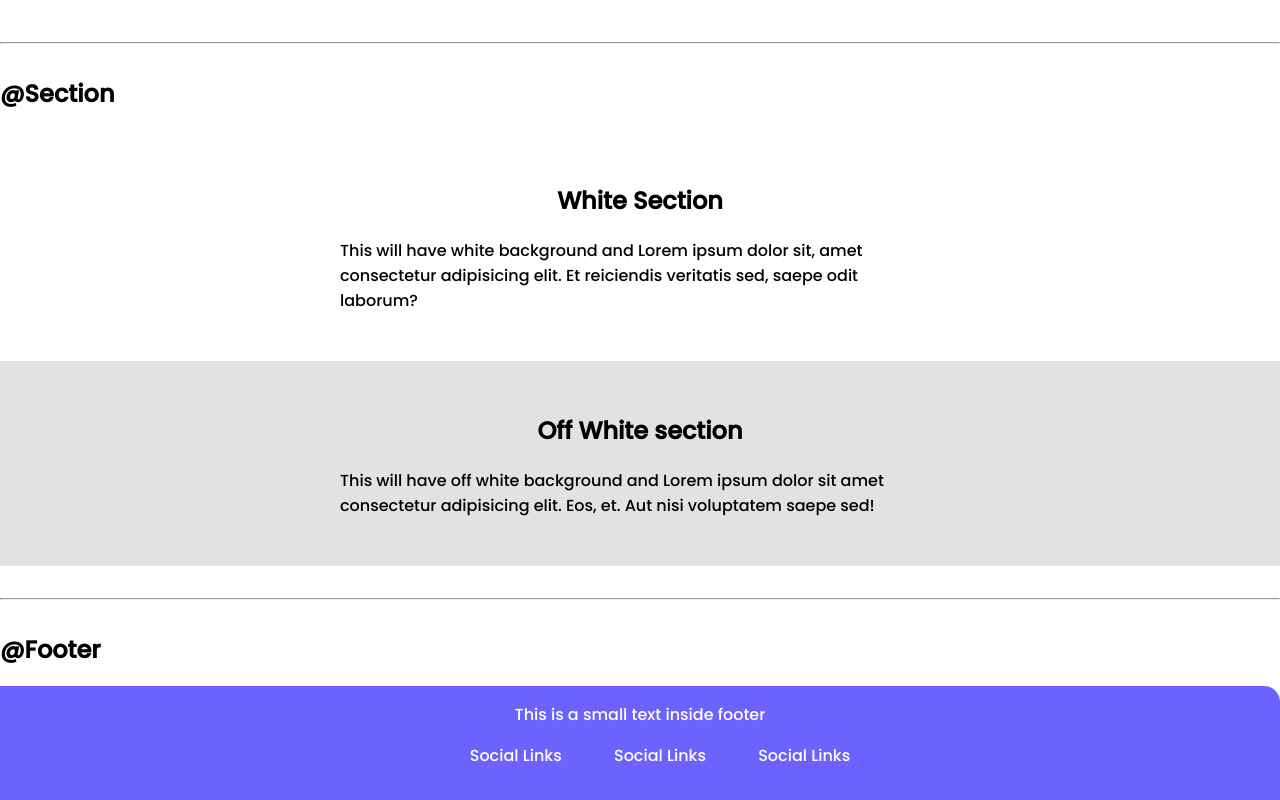
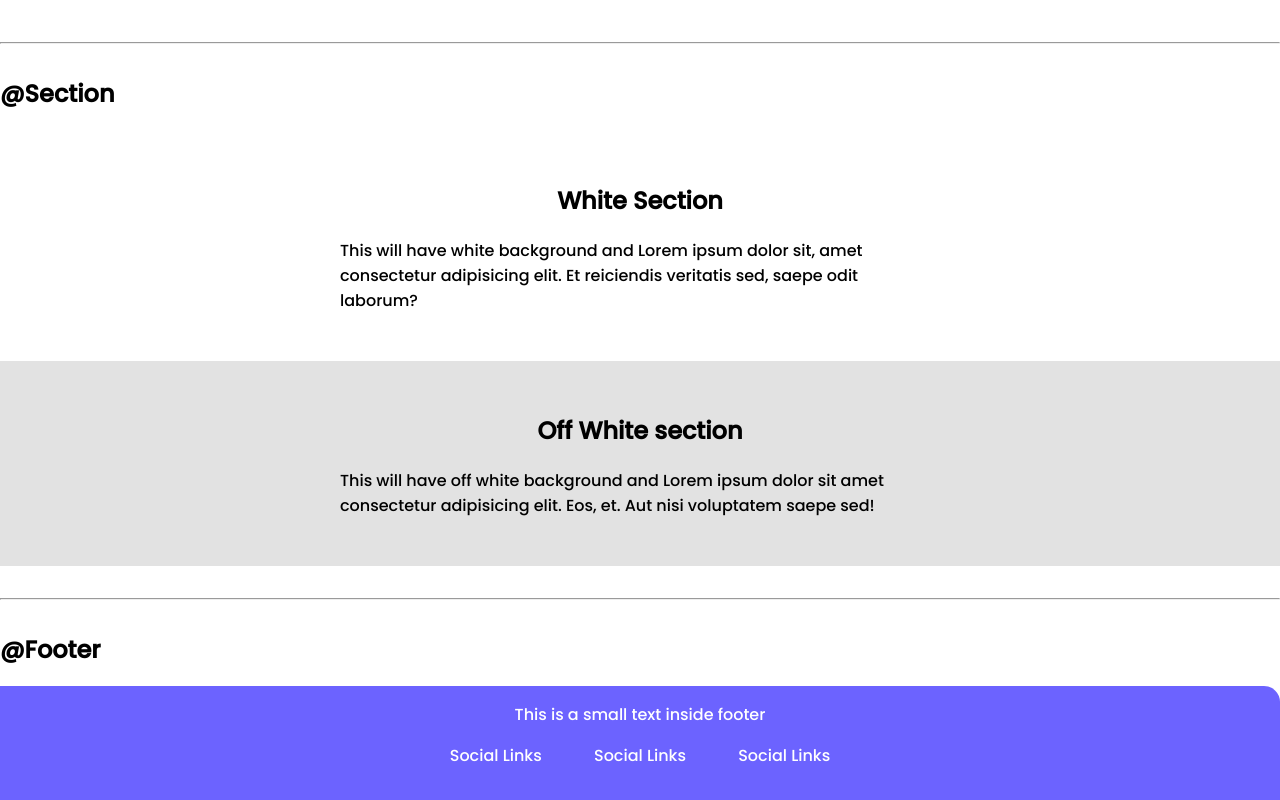
Before and after one commit to priyanshk20/ui-library, a plain HTML site: page index.html in a window 1280 px wide. Shown: the part 2414-3214 px from the top of the page. Drawn offline with Linux system fonts and the light colour scheme.

Commit message:
slight styling changes

```diff
--- a/styles.css
+++ b/styles.css
@@ -125,6 +125,6 @@ hr{
     color: white;
 }
 
-.footer .social-links{
-    text-align: center;
+.footer ul{
+    padding-inline-start: 0px;
 }
```
